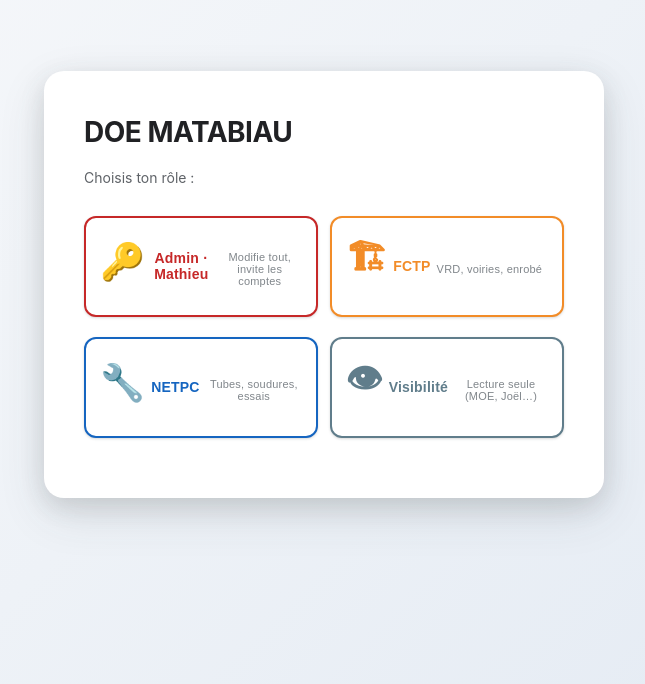
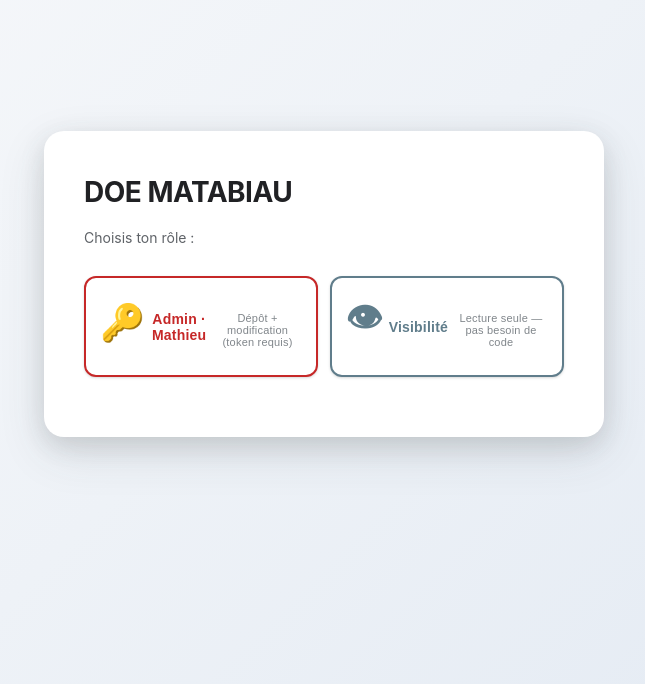
Before and after one commit to bonhommemathieux-ops/doe-matabiau-app, a plain HTML site: page index.html in a window 1280 px wide. Shown: the part 116-800 px from the top of the page, without its empty margins (316-961 px from the left). Drawn offline with Linux system fonts and the light colour scheme.

Commit message:
v3.2: simplification à 2 rôles (Admin + Visibilité) — Mathieu seul dépose, autres consultent

```diff
--- a/index.html
+++ b/index.html
@@ -20,22 +20,12 @@
       <button class="role-btn admin" onclick="choisirRole('admin')">
         <span class="emoji">🔑</span>
         Admin · Mathieu
-        <span class="descr">Modifie tout, invite les comptes</span>
-      </button>
-      <button class="role-btn fctp" onclick="choisirRole('fctp')">
-        <span class="emoji">🏗</span>
-        FCTP
-        <span class="descr">VRD, voiries, enrobé</span>
-      </button>
-      <button class="role-btn netpc" onclick="choisirRole('netpc')">
-        <span class="emoji">🔧</span>
-        NETPC
-        <span class="descr">Tubes, soudures, essais</span>
+        <span class="descr">Dépôt + modification (token requis)</span>
       </button>
       <button class="role-btn viewer" onclick="choisirRole('viewer')">
         <span class="emoji">👁</span>
         Visibilité
-        <span class="descr">Lecture seule (MOE, Joël…)</span>
+        <span class="descr">Lecture seule — pas besoin de code</span>
       </button>
     </div>
 
```
